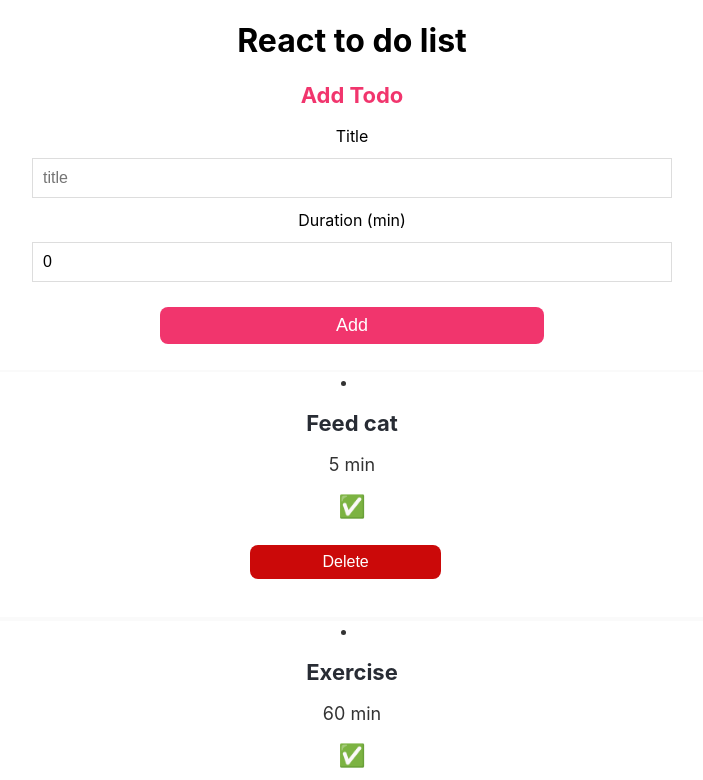
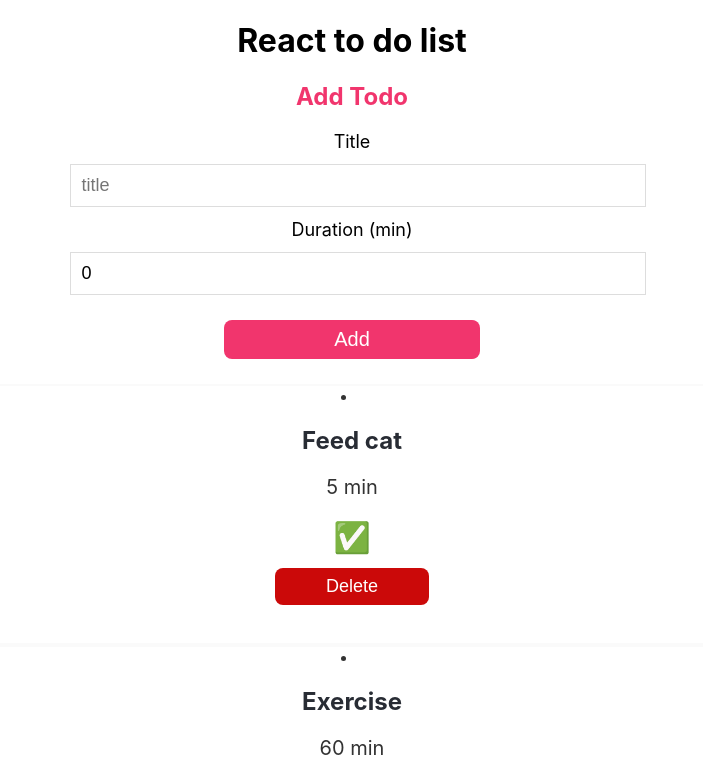
Before and after one commit to Rasweb/React-to-do, a React (Create React App) app: page / in a window 1280 px wide. Shown: the top 780 px of the page, without its empty margins (288-991 px from the left). Built offline with nearby package versions, Linux system fonts and the light colour scheme.

Commit message:
dekstop styling done

```diff
--- a/src/App.scss
+++ b/src/App.scss
@@ -16,10 +16,12 @@ h2 {
   @include ipad() {
     font-size: 22px;
   }
+  @include desktop() {
+    font-size: 24px;
+  }
 }
 
 // CreateTodo \\
-
 .createTodo {
   input {
     width: 50%;
@@ -31,6 +33,16 @@ h2 {
     margin-left: 25%;
     @include ipad() {
       font-size: 16px;
+    }
+    @include desktop() {
+      width: 45%;
+      margin-left: 28%;
+      font-size: 18px;
+    }
+  }
+  label {
+    @include desktop() {
+      font-size: 18px;
     }
   }
   button {
@@ -44,11 +56,15 @@ h2 {
       margin-bottom: 2%;
       font-size: 18px;
     }
+    @include desktop() {
+      font-size: 20px;
+      width: 20%;
+    }
   }
 }
-
 // CreateTodo \\
 
+// PrintTodo \\
 .todoItemsCont {
   border: 2px solid #fafafa;
   color: #333;
@@ -64,6 +80,12 @@ h2 {
     @include ipad() {
       font-size: 16px;
     }
+    @include desktop() {
+      width: 12%;
+      margin-left: 44%;
+      margin-top: 1%;
+      font-size: 18px;
+    }
   }
   input {
     display: none;
@@ -76,6 +98,9 @@ h2 {
       margin-left: 0%;
       font-size: 22px;
     }
+    @include desktop() {
+      font-size: 30px;
+    }
   }
   h2 {
     color: #282c34;
@@ -84,5 +109,10 @@ h2 {
     @include ipad() {
       font-size: 18px;
     }
+    @include desktop() {
+      font-size: 20px;
+    }
   }
 }
+
+// PrintTodo \\
```
